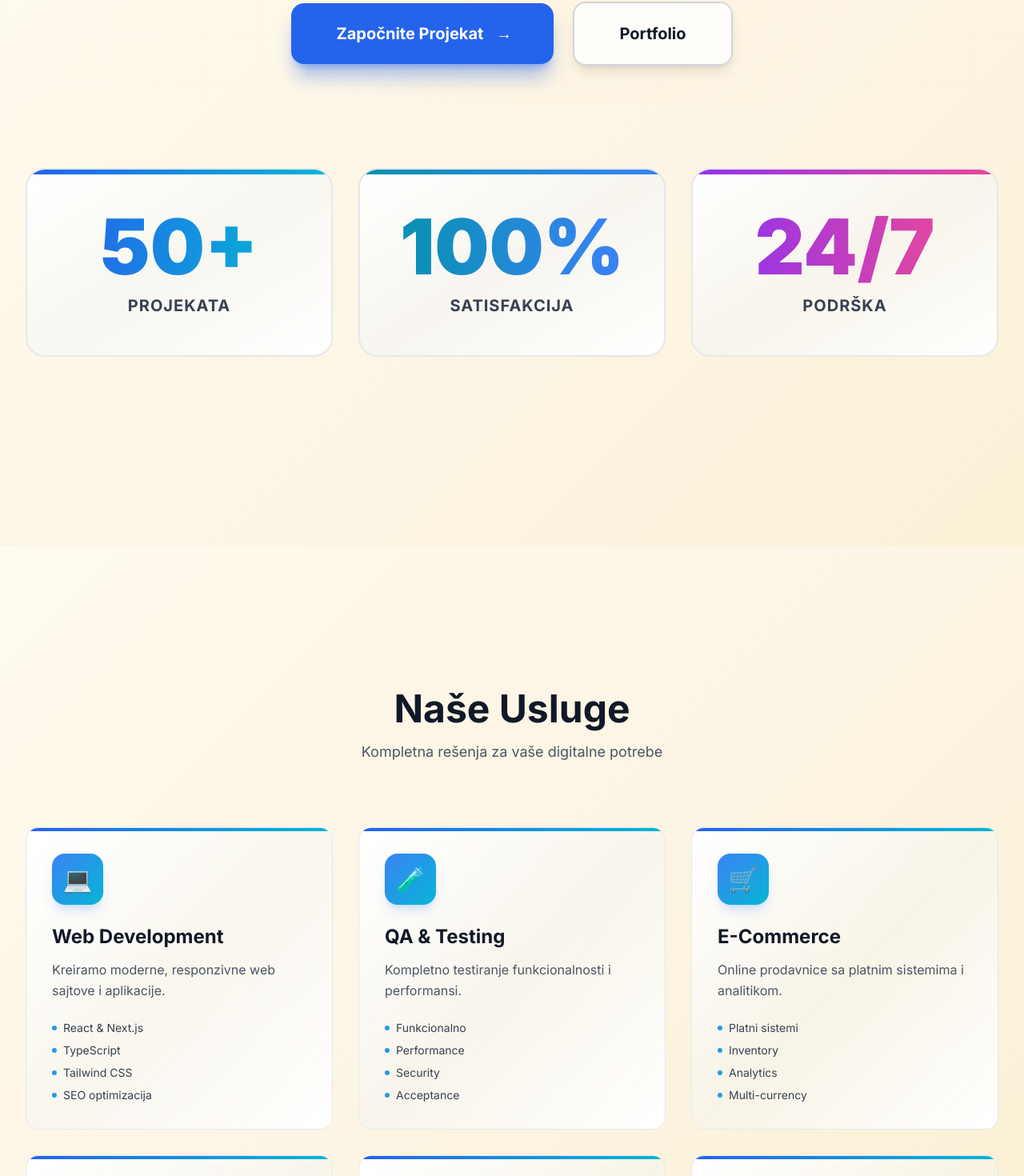
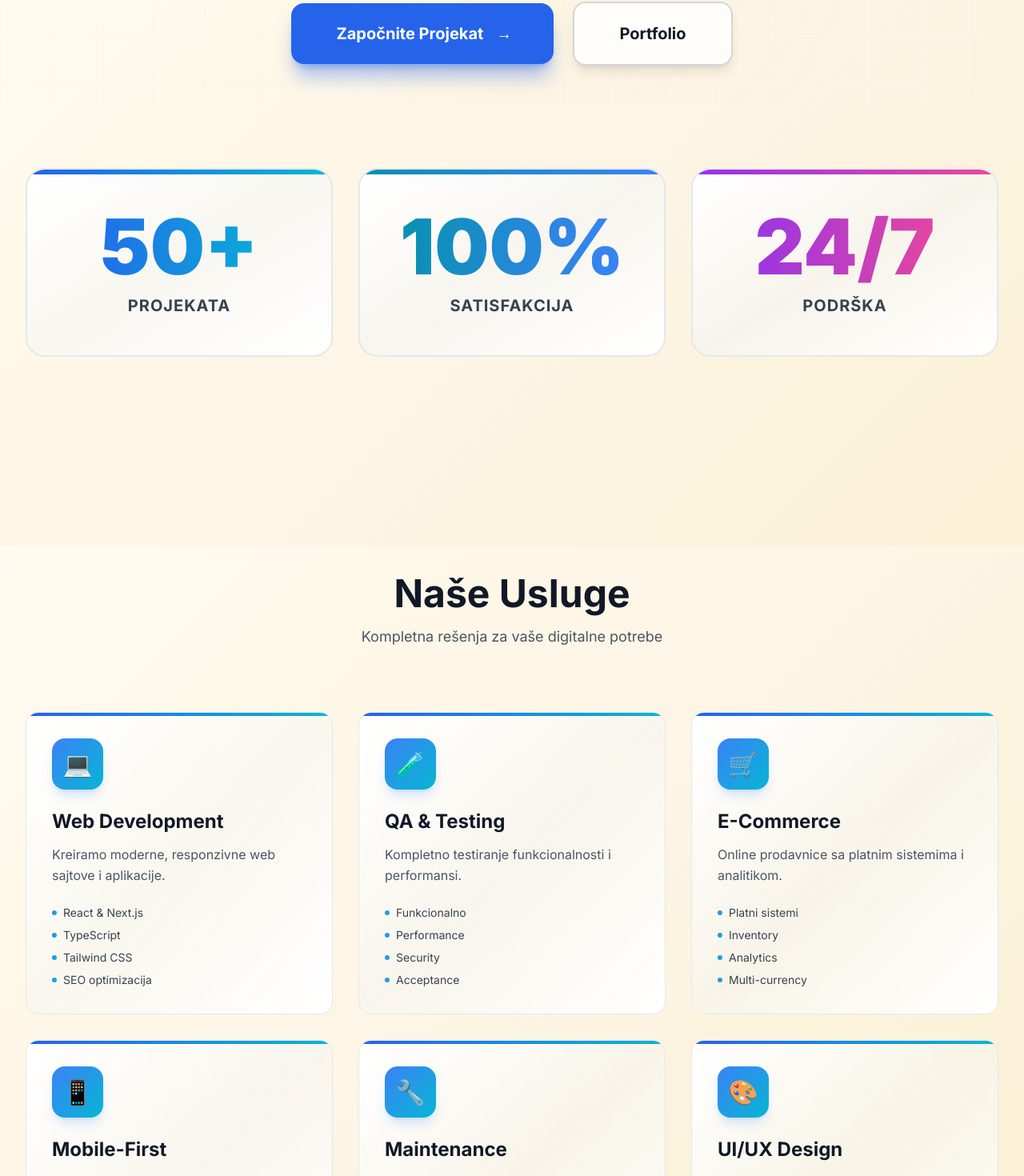
Before and after one commit to NemanjaNene/BlackBox_Site, a Next.js app: page / in a window 1280 px wide. Shown: the part 918-2388 px from the top of the page at 80% size. Built offline with nearby package versions, Linux system fonts and the light colour scheme.

Commit message:
Smanjen razmak između About i Services sekcija

```diff
--- a/components/About.tsx
+++ b/components/About.tsx
@@ -85,7 +85,7 @@ export default function About() {
 
 
   return (
-    <section id="about" className="pt-20 pb-40 relative overflow-hidden">
+    <section id="about" className="pt-20 pb-20 relative overflow-hidden">
       <div className="max-w-7xl mx-auto px-4 sm:px-6 lg:px-8">
 
         {/* Stats Cards */}
--- a/components/Services.tsx
+++ b/components/Services.tsx
@@ -43,7 +43,7 @@ export default function Services() {
   ]
 
   return (
-    <section id="services" className="py-40 relative overflow-hidden">
+    <section id="services" className="py-24 relative overflow-hidden">
       <div className="max-w-7xl mx-auto px-4 sm:px-6 lg:px-8">
 
         {/* Section Header */}
```
